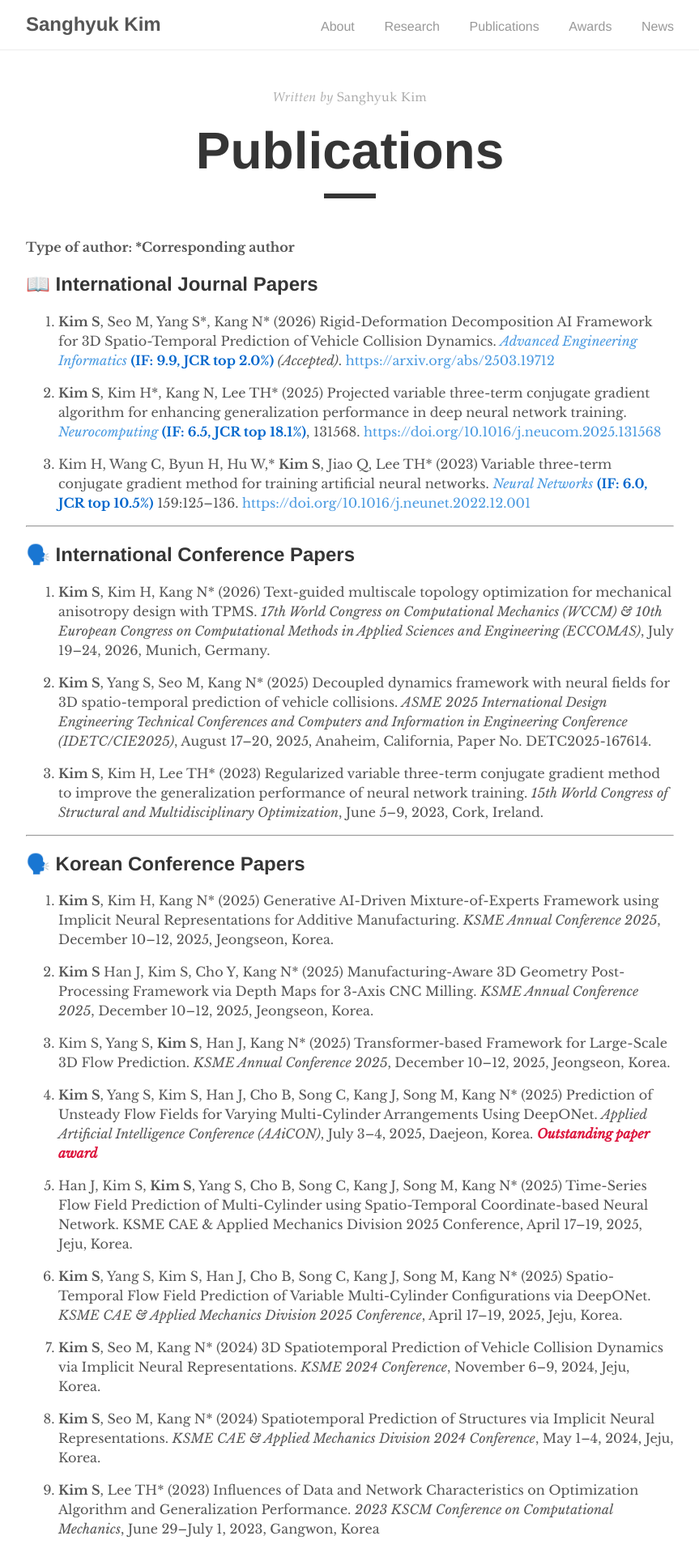
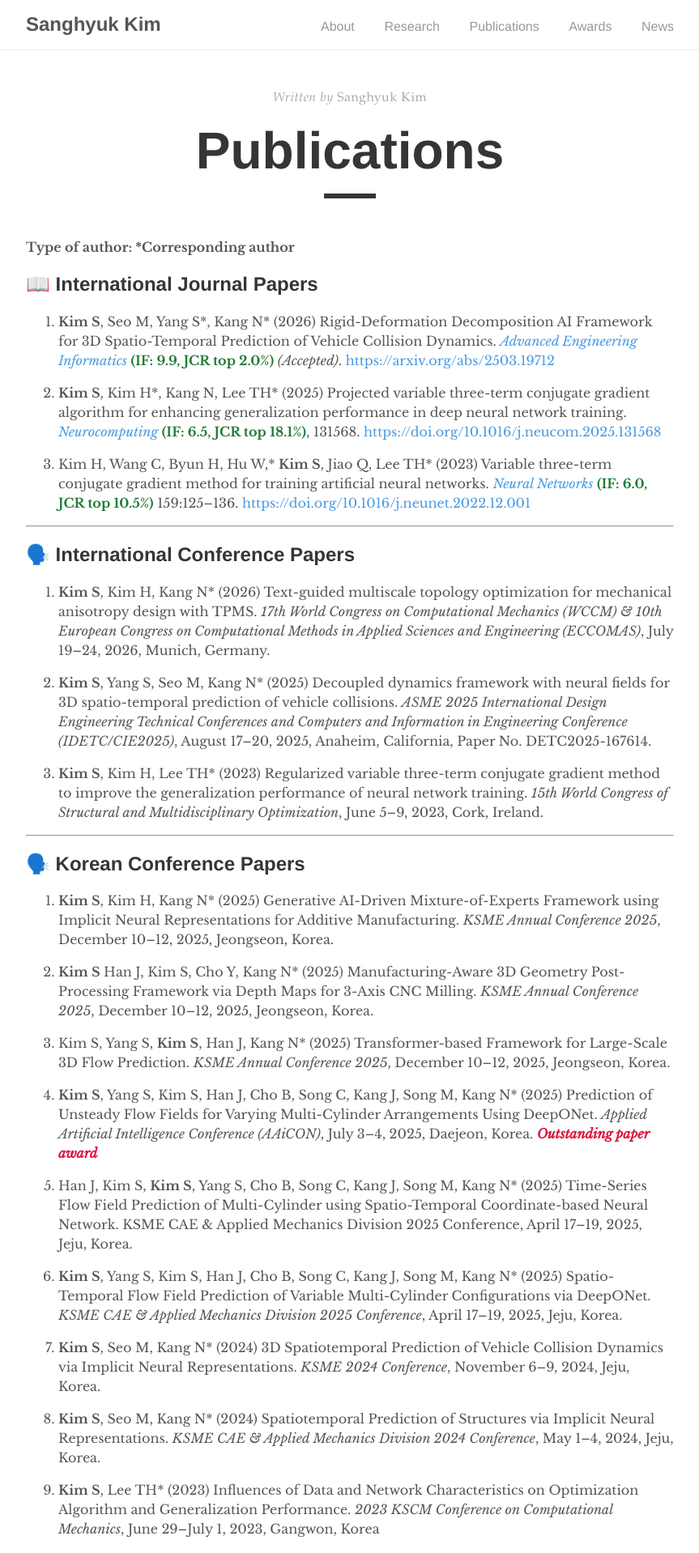
Before and after one commit to kim-sanghyuk/kim-sanghyuk.github.io, a Jekyll site: the page built from _pages/publications.md, in a window 1280 px wide. Shown: the top 1918 px of the page at 81% size, without its empty margins (208-1071 px from the left). Built offline with Jekyll 4.4.1, drawn with Linux system fonts in a browser that asks for light colours.

Commit message:
Update publications.md

```diff
--- a/_pages/publications.md
+++ b/_pages/publications.md
@@ -10,11 +10,11 @@
 
 ## 📖 International Journal Papers
 
-1. **Kim S**, Seo M, Yang S\*, Kang N\* (2026) Rigid-Deformation Decomposition AI Framework for 3D Spatio-Temporal Prediction of Vehicle Collision Dynamics. [_Advanced Engineering Informatics_](https://www.sciencedirect.com/journal/advanced-engineering-informatics) <span style="color:#0066cc;">**(IF: 9.9, JCR top 2.0%)**</span> _(Accepted)_. [https://arxiv.org/abs/2503.19712](https://arxiv.org/abs/2503.19712)
+1. **Kim S**, Seo M, Yang S\*, Kang N\* (2026) Rigid-Deformation Decomposition AI Framework for 3D Spatio-Temporal Prediction of Vehicle Collision Dynamics. [_Advanced Engineering Informatics_](https://www.sciencedirect.com/journal/advanced-engineering-informatics) <span style="color:#1e7b34;">**(IF: 9.9, JCR top 2.0%)**</span> _(Accepted)_. [https://arxiv.org/abs/2503.19712](https://arxiv.org/abs/2503.19712)
 
-2. **Kim S**, Kim H\*, Kang N, Lee TH\* (2025) Projected variable three-term conjugate gradient algorithm for enhancing generalization performance in deep neural network training. [_Neurocomputing_](https://www.sciencedirect.com/journal/neurocomputing) <span style="color:#0066cc;">**(IF: 6.5, JCR top 18.1%)**</span>, 131568. [https://doi.org/10.1016/j.neucom.2025.131568](https://doi.org/10.1016/j.neucom.2025.131568)
+2. **Kim S**, Kim H\*, Kang N, Lee TH\* (2025) Projected variable three-term conjugate gradient algorithm for enhancing generalization performance in deep neural network training. [_Neurocomputing_](https://www.sciencedirect.com/journal/neurocomputing) <span style="color:#1e7b34;">**(IF: 6.5, JCR top 18.1%)**</span>, 131568. [https://doi.org/10.1016/j.neucom.2025.131568](https://doi.org/10.1016/j.neucom.2025.131568)
 
-3. Kim H, Wang C, Byun H, Hu W,\* **Kim S**, Jiao Q, Lee TH\* (2023) Variable three-term conjugate gradient method for training artificial neural networks. [_Neural Networks_](https://www.sciencedirect.com/journal/neural-networks) <span style="color:#0066cc;">**(IF: 6.0, JCR top 10.5%)**</span> 159:125–136. [https://doi.org/10.1016/j.neunet.2022.12.001](https://doi.org/10.1016/j.neunet.2022.12.001)
+3. Kim H, Wang C, Byun H, Hu W,\* **Kim S**, Jiao Q, Lee TH\* (2023) Variable three-term conjugate gradient method for training artificial neural networks. [_Neural Networks_](https://www.sciencedirect.com/journal/neural-networks) <span style="color:#1e7b34;">**(IF: 6.0, JCR top 10.5%)**</span> 159:125–136. [https://doi.org/10.1016/j.neunet.2022.12.001](https://doi.org/10.1016/j.neunet.2022.12.001)
 
 ---
 
```
